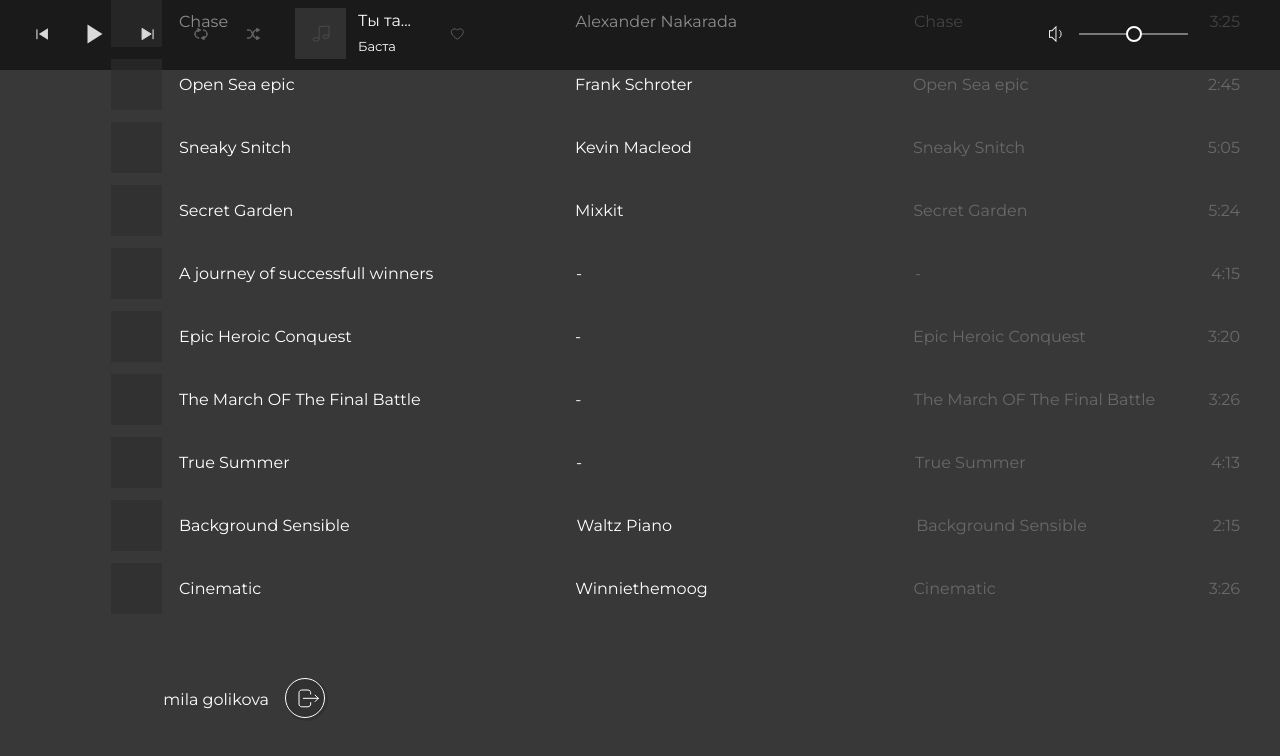
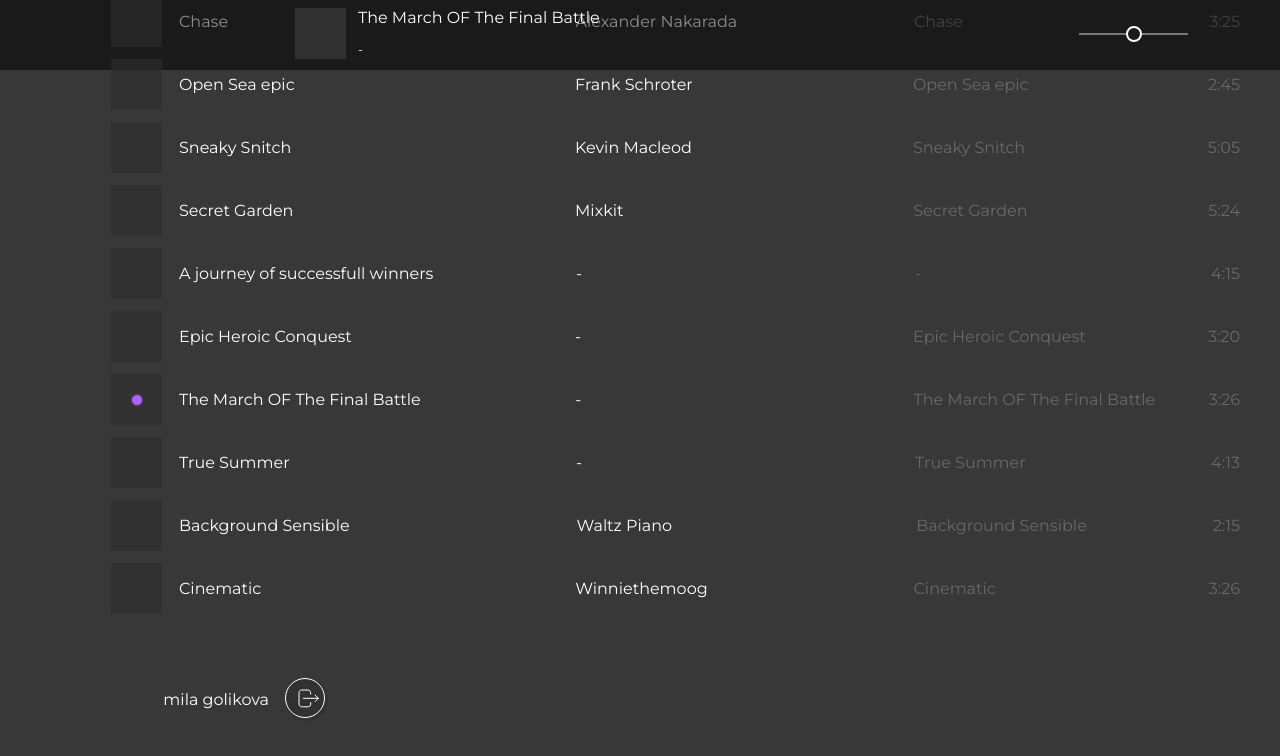
Before and after one commit to lgolikova/skypro-music, a Next.js app: page / in a window 1280 px wide. Both pictures are taken after a click on the element 675 px from the left and 399 px from the top of the page. Shown: the top 756 px of the page. Built offline with nearby package versions, Linux system fonts and the light colour scheme.

Commit message:
added play/pause functionality, pulsing dot

```diff
--- a/src/components/Bar/Bar.module.css
+++ b/src/components/Bar/Bar.module.css
@@ -10,6 +10,9 @@
     display: -webkit-box;
     display: -ms-flexbox;
     display: flex;
+    -webkit-box-orient: vertical;
+    -webkit-box-direction: normal;
+    -ms-flex-direction: column;
     flex-direction: column;
 }
 
@@ -24,7 +27,12 @@
     display: -webkit-box;
     display: -ms-flexbox;
     display: flex;
+    -webkit-box-orient: horizontal;
+    -webkit-box-direction: normal;
+    -ms-flex-direction: row;
     flex-direction: row;
+    -webkit-box-pack: justify;
+    -ms-flex-pack: justify;
     justify-content: space-between;
 }
 
@@ -32,8 +40,15 @@
     display: -webkit-box;
     display: -ms-flexbox;
     display: flex;
+    -webkit-box-orient: horizontal;
+    -webkit-box-direction: normal;
+    -ms-flex-direction: row;
     flex-direction: row;
+    -webkit-box-align: center;
+    -ms-flex-align: center;
     align-items: center;
+    -webkit-box-pack: start;
+    -ms-flex-pack: start;
     justify-content: flex-start;
 }
 
@@ -42,16 +57,21 @@
     display: -webkit-box;
     display: -ms-flexbox;
     display: flex;
+    -webkit-box-align: center;
+    -ms-flex-align: center;
     align-items: center;
     padding: 0 92px 0 0;
 }
 
-/* ===== PLAYER ===== */
+/* PLAYER */
 
 .player__controls {
     display: -webkit-box;
     display: -ms-flexbox;
     display: flex;
+    -webkit-box-orient: horizontal;
+    -webkit-box-direction: normal;
+    -ms-flex-direction: row;
     flex-direction: row;
     padding: 0 27px 0 31px;
 }
@@ -65,6 +85,8 @@
     display: -webkit-box;
     display: -ms-flexbox;
     display: flex;
+    -webkit-box-align: center;
+    -ms-flex-align: center;
     align-items: center;
 }
 
@@ -81,7 +103,8 @@
     margin-right: 23px;
 }
 
-.player__btnPlaySvg {
+.player__btnPlaySvg,
+.player__btnPauseSvg {
     width: 22px;
     height: 20px;
     fill: #d9d9d9;
@@ -114,6 +137,8 @@
     display: -webkit-box;
     display: -ms-flexbox;
     display: flex;
+    -webkit-box-align: center;
+    -ms-flex-align: center;
     align-items: center;
 }
 
@@ -128,18 +153,29 @@
     display: -webkit-box;
     display: -ms-flexbox;
     display: flex;
+    -webkit-box-orient: horizontal;
+    -webkit-box-direction: normal;
+    -ms-flex-direction: row;
     flex-direction: row;
 }
 
-/* ===== TRACK PLAY ===== */
+.audio {
+    display: none;
+}
+
+/* TRACK PLAY */
 
 .trackPlay__contain {
     width: auto;
+    display: -ms-grid;
     display: grid;
+    -ms-grid-columns: auto 1fr;
     grid-template-columns: auto 1fr;
     grid-template-areas:
         "image author"
         "image album";
+    -webkit-box-align: center;
+    -ms-flex-align: center;
     align-items: center;
 }
 
@@ -150,7 +186,11 @@
     display: -webkit-box;
     display: -ms-flexbox;
     display: flex;
+    -webkit-box-align: center;
+    -ms-flex-align: center;
     align-items: center;
+    -webkit-box-pack: center;
+    -ms-flex-pack: center;
     justify-content: center;
     margin-right: 12px;
     grid-area: image;
@@ -169,6 +209,7 @@
 }
 
 .trackPlay__authorLink {
+    font-style: normal;
     font-weight: 400;
     font-size: 16px;
     line-height: 24px;
@@ -182,6 +223,7 @@
 }
 
 .trackPlay__albumLink {
+    font-style: normal;
     font-weight: 400;
     font-size: 13px;
     line-height: 24px;
@@ -192,7 +234,8 @@
     display: -webkit-box;
     display: -ms-flexbox;
     display: flex;
-    flex-direction: row;
+    -webkit-box-align: center;
+    -ms-flex-align: center;
     align-items: center;
     margin-left: 26%;
 }
@@ -200,7 +243,6 @@
 .trackPlay__like,
 .trackPlay__dislike {
     padding: 5px;
-    padding-top: 15px;
 }
 
 .trackPlay__likeSvg {
@@ -221,14 +263,17 @@
     stroke: #696969;
 }
 
-/* ===== VOLUME ===== */
+/* VOLUME */
 
 .volume__content {
     display: -webkit-box;
     display: -ms-flexbox;
     display: flex;
-    flex-direction: row;
+    -webkit-box-align: center;
+    -ms-flex-align: center;
     align-items: center;
+    -webkit-box-pack: end;
+    -ms-flex-pack: end;
     justify-content: end;
 }
 
@@ -273,11 +318,10 @@
     background: #1a1a1a;
     border: 2px solid white;
     border-radius: 50%;
-    position: relative;
     margin-top: -7px;
 }
 
-/* ===== BUTTONS ===== */
+/* BUTTONS */
 
 .btn {
     cursor: pointer;
@@ -286,20 +330,17 @@
 .btnIcon:hover svg {
     fill: transparent;
     stroke: #acacac;
-    cursor: pointer;
 }
 
 .btnIcon:active svg {
     fill: transparent;
     stroke: #ffffff;
-    cursor: pointer;
 }
 
 .btnIcon:active .trackPlay__likeSvg,
 .btnIcon:active .trackPlay__dislikeSvg {
     fill: #696969;
     stroke: #ffffff;
-    cursor: pointer;
 }
 
 .btn-text:hover {
--- a/src/components/Bar/Bar.tsx
+++ b/src/components/Bar/Bar.tsx
@@ -1,10 +1,53 @@
+"use client";
+
+import { setIsPlay } from "@/store/features/trackSlice";
+import { useAppDispatch, useAppSelector } from "@/store/store";
 import classNames from "classnames";
 import Link from "next/link";
+import { useEffect, useRef } from "react";
 import styles from "./Bar.module.css";
 
 export const Bar = () => {
+    const currentTrack = useAppSelector((state) => state.tracks.currentTrack);
+    const isPlay = useAppSelector((state) => state.tracks.isPlay);
+    const dispatch = useAppDispatch();
+    const audioRef = useRef<HTMLAudioElement | null>(null);
+
+    useEffect(() => {
+        if (!audioRef.current) return;
+        if (!currentTrack) return;
+
+        if (isPlay) {
+            audioRef.current
+                .play()
+                .catch((err) => console.log("Play error:", err));
+        } else {
+            audioRef.current.pause();
+        }
+    }, [currentTrack, isPlay]);
+
+    const togglePlay = () => {
+        if (!audioRef.current) return;
+
+        if (isPlay) {
+            audioRef.current.pause();
+            dispatch(setIsPlay(false));
+        } else {
+            audioRef.current.play();
+            dispatch(setIsPlay(true));
+        }
+    };
+
+    if (!currentTrack) return <></>;
+
     return (
         <div className={styles.bar}>
+            <audio
+                className={styles.audio}
+                ref={audioRef}
+                controls
+                src={currentTrack?.track_file}
+            ></audio>
             <div className={styles.bar__content}>
                 <div className={styles.bar__playerProgress}></div>
                 <div className={styles.bar__playerBlock}>
@@ -17,7 +60,7 @@
                         <div className={styles.player__controls}>
                             <div className={styles.player__btnPrev}>
                                 <svg className={styles.player__btnPrevSvg}>
-                                    <use xlinkHref="/images/icons/sprite.svg#icon-prev"></use>
+                                    <use xlinkHref="/images/icons/prev.svg"></use>
                                 </svg>
                             </div>
                             <div
@@ -25,14 +68,21 @@
                                     styles.player__btnPlay,
                                     styles.btn
                                 )}
+                                onClick={togglePlay}
                             >
-                                <svg className={styles.player__btnPlaySvg}>
-                                    <use xlinkHref="/images/icons/sprite.svg#icon-play"></use>
-                                </svg>
+                                {isPlay ? (
+                                    <svg className={styles.player__btnPauseSvg}>
+                                        <use xlinkHref="/images/icons/pause.svg"></use>
+                                    </svg>
+                                ) : (
+                                    <svg className={styles.player__btnPlaySvg}>
+                                        <use xlinkHref="/images/icons/play.svg"></use>
+                                    </svg>
+                                )}
                             </div>
                             <div className={styles.player__btnNext}>
                                 <svg className={styles.player__btnNextSvg}>
-                                    <use xlinkHref="/images/icons/sprite.svg#icon-next"></use>
+                                    <use xlinkHref="/images/icons/next.svg"></use>
                                 </svg>
                             </div>
                             <div
@@ -42,7 +92,7 @@
                                 )}
                             >
                                 <svg className={styles.player__btnRepeatSvg}>
-                                    <use xlinkHref="/images/icons/sprite.svg#icon-repeat"></use>
+                                    <use xlinkHref="/images/icons/repeat.svg"></use>
                                 </svg>
                             </div>
                             <div
@@ -52,7 +102,7 @@
                                 )}
                             >
                                 <svg className={styles.player__btnShuffleSvg}>
-                                    <use xlinkHref="/images/icons/sprite.svg#icon-shuffle"></use>
+                                    <use xlinkHref="/images/icons/shuffle.svg"></use>
                                 </svg>
                             </div>
                         </div>
@@ -66,7 +116,7 @@
                             <div className={styles.trackPlay__contain}>
                                 <div className={styles.trackPlay__image}>
                                     <svg className={styles.trackPlay__svg}>
-                                        <use xlinkHref="/images/icons/sprite.svg#icon-note"></use>
+                                        <use xlinkHref="/images/icons/note.svg"></use>
                                     </svg>
                                 </div>
                                 <div className={styles.trackPlay__author}>
@@ -74,7 +124,7 @@
                                         className={styles.trackPlay__authorLink}
                                         href=""
                                     >
-                                        Ты та...
+                                        {currentTrack?.name}
                                     </Link>
                                 </div>
                                 <div className={styles.trackPlay__album}>
@@ -82,7 +132,7 @@
                                         className={styles.trackPlay__albumLink}
                                         href=""
                                     >
-                                        Баста
+                                        {currentTrack?.author}
                                     </Link>
                                 </div>
                             </div>
@@ -95,10 +145,10 @@
                                     )}
                                 >
                                     <svg className={styles.trackPlay__likeSvg}>
-                                        <use xlinkHref="/images/icons/sprite.svg#icon-like"></use>
+                                        <use xlinkHref="/images/icons/note.svg"></use>
                                     </svg>
                                 </div>
-                                {/* <div
+                                <div
                                     className={classNames(
                                         styles.trackPlay__dislike,
                                         styles.btnIcon
@@ -107,9 +157,9 @@
                                     <svg
                                         className={styles.trackPlay__dislikeSvg}
                                     >
-                                        <use xlinkHref="/images/icons/sprite.svg#icon-dislike"></use>
+                                        <use xlinkHref="/images/icons/dislike.svg"></use>
                                     </svg>
-                                </div> */}
+                                </div>
                             </div>
                         </div>
                     </div>
@@ -117,7 +167,7 @@
                         <div className={styles.volume__content}>
                             <div className={styles.volume__image}>
                                 <svg className={styles.volume__svg}>
-                                    <use xlinkHref="/images/icons/sprite.svg#icon-volume"></use>
+                                    <use xlinkHref="/images/icons/volume.svg"></use>
                                 </svg>
                             </div>
                             <div
--- a/src/components/TrackItem/TrackItem.module.css
+++ b/src/components/TrackItem/TrackItem.module.css
@@ -78,6 +78,7 @@
     font-size: 16px;
     line-height: 24px;
     color: #ffffff;
+    cursor: pointer;
 }
 
 .track__titleSpan {
@@ -86,6 +87,7 @@
     font-size: 16px;
     line-height: 24px;
     color: #4e4e4e;
+    cursor: pointer;
 }
 
 .track__author {
@@ -96,6 +98,7 @@
     -webkit-box-pack: start;
     -ms-flex-pack: start;
     justify-content: flex-start;
+    cursor: pointer;
 }
 
 .track__authorLink {
@@ -117,6 +120,7 @@
     font-size: 16px;
     line-height: 24px;
     color: #696969;
+    cursor: pointer;
 }
 
 .track__timeSvg {
@@ -125,6 +129,7 @@
     margin-right: 17px;
     fill: transparent;
     stroke: #696969;
+    cursor: pointer;
 }
 
 .track__timeText {
@@ -135,3 +140,30 @@
     text-align: right;
     color: #696969;
 }
+
+.track__circle {
+    display: block;
+    width: 12px;
+    height: 12px;
+    border-radius: 50%;
+    background-color: #ad61ff;
+    animation: pulse 0.6s ease-in-out infinite both;
+}
+
+.track__circleStatic {
+    display: block;
+    width: 12px;
+    height: 12px;
+    border-radius: 50%;
+    background-color: #ad61ff;
+}
+
+@keyframes pulse {
+    0%,
+    to {
+        transform: scale(0.5);
+    }
+    50% {
+        transform: scale(1);
+    }
+}
--- a/src/components/TrackItem/TrackItem.tsx
+++ b/src/components/TrackItem/TrackItem.tsx
@@ -1,6 +1,9 @@
+"use client";
+
+import { setCurrentTrack, setIsPlay } from "@/store/features/trackSlice";
+import { useAppDispatch, useAppSelector } from "@/store/store";
 import { Track } from "@/types/track";
 import { formatTime } from "@/utils/formatTime";
-import Link from "next/link";
 import styles from "./TrackItem.module.css";
 
 type Props = {
@@ -8,34 +11,53 @@
 };
 
 export const TrackItem = ({ track }: Props) => {
+    const dispatch = useAppDispatch();
+    const currentTrack = useAppSelector((state) => state.tracks.currentTrack);
+    const isPlay = useAppSelector((state) => state.tracks.isPlay);
+
+    const onClickTrack = () => {
+        if (currentTrack?._id === track._id) {
+            dispatch(setIsPlay(!isPlay));
+        } else {
+            dispatch(setCurrentTrack(track));
+            dispatch(setIsPlay(true));
+        }
+    };
+
     return (
-        <div className={styles.playlist__item}>
+        <div className={styles.playlist__item} onClick={onClickTrack}>
             <div className={styles.playlist__track}>
                 <div className={styles.track__title}>
                     <div className={styles.track__titleImage}>
-                        <svg className={styles.track__titleSvg}>
-                            <use xlinkHref="/images/icons/note.svg"></use>
-                        </svg>
+                        {currentTrack?._id === track._id ? (
+                            isPlay ? (
+                                <span className={styles.track__circle}></span>
+                            ) : (
+                                <span
+                                    className={styles.track__circleStatic}
+                                ></span>
+                            )
+                        ) : (
+                            <svg className={styles.track__titleSvg}>
+                                <use xlinkHref="/images/icons/note.svg"></use>
+                            </svg>
+                        )}
                     </div>
                     <div className={styles.track__titleText}>
-                        <Link
-                            className={styles.track__titleLink}
-                            href={track.track_file}
-                        >
-                            {track.name}{" "}
-                            <span className={styles.track__titleSpan}></span>
-                        </Link>
+                        <span className={styles.track__titleLink}>
+                            {track.name}
+                        </span>
                     </div>
                 </div>
                 <div className={styles.track__author}>
-                    <Link className={styles.track__authorLink} href="">
+                    <span className={styles.track__authorLink}>
                         {track.author}
-                    </Link>
+                    </span>
                 </div>
                 <div className={styles.track__album}>
-                    <Link className={styles.track__albumLink} href="">
+                    <span className={styles.track__albumLink}>
                         {track.album}
-                    </Link>
+                    </span>
                 </div>
                 <div className={styles.track__time}>
                     <svg className={styles.track__timeSvg}>
```
Also changed, not shown: public/images/icons/pause.svg (added), public/images/icons/stop.svg (added).
